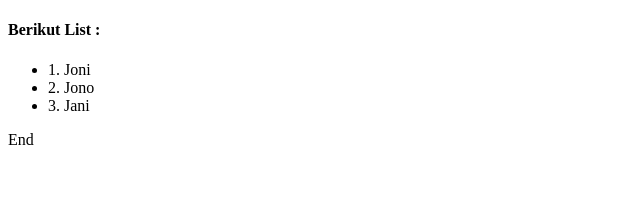
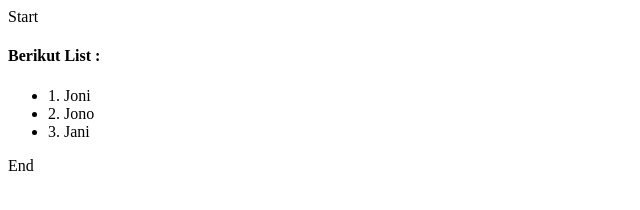
Before and after one commit to ksw-collab/wpu-test-repo-3, a plain HTML site: page index.html in a window 1280 px wide. Shown: the whole page, without its empty margins (0-640 px from the left). Drawn offline with Linux system fonts and the light colour scheme.

Commit message:
add header

```diff
--- a/index.html
+++ b/index.html
@@ -7,6 +7,7 @@
     <title>List Mahasiswa</title>
 </head>
 <body>
+    <header>Start</header>
     <h4>Berikut List :</h4>
     <ul>
         <li>1. Joni</li>
```
